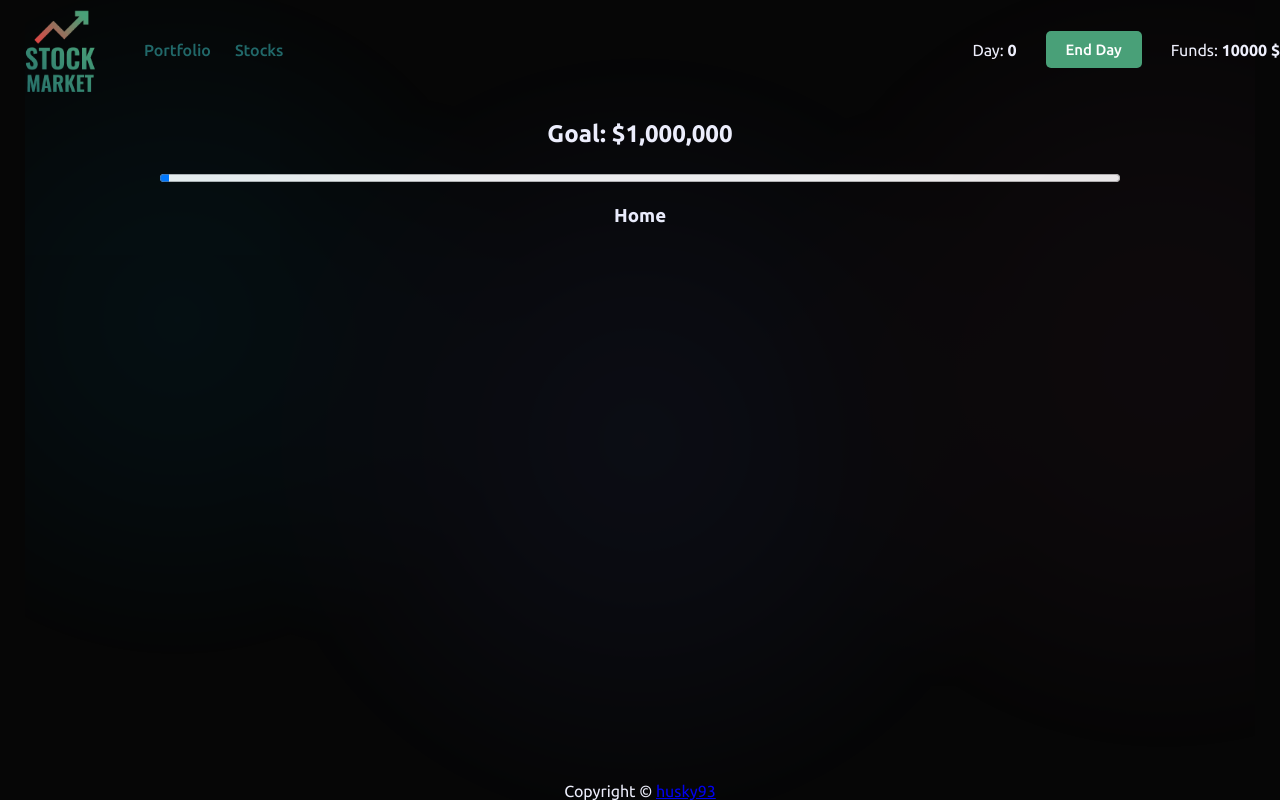
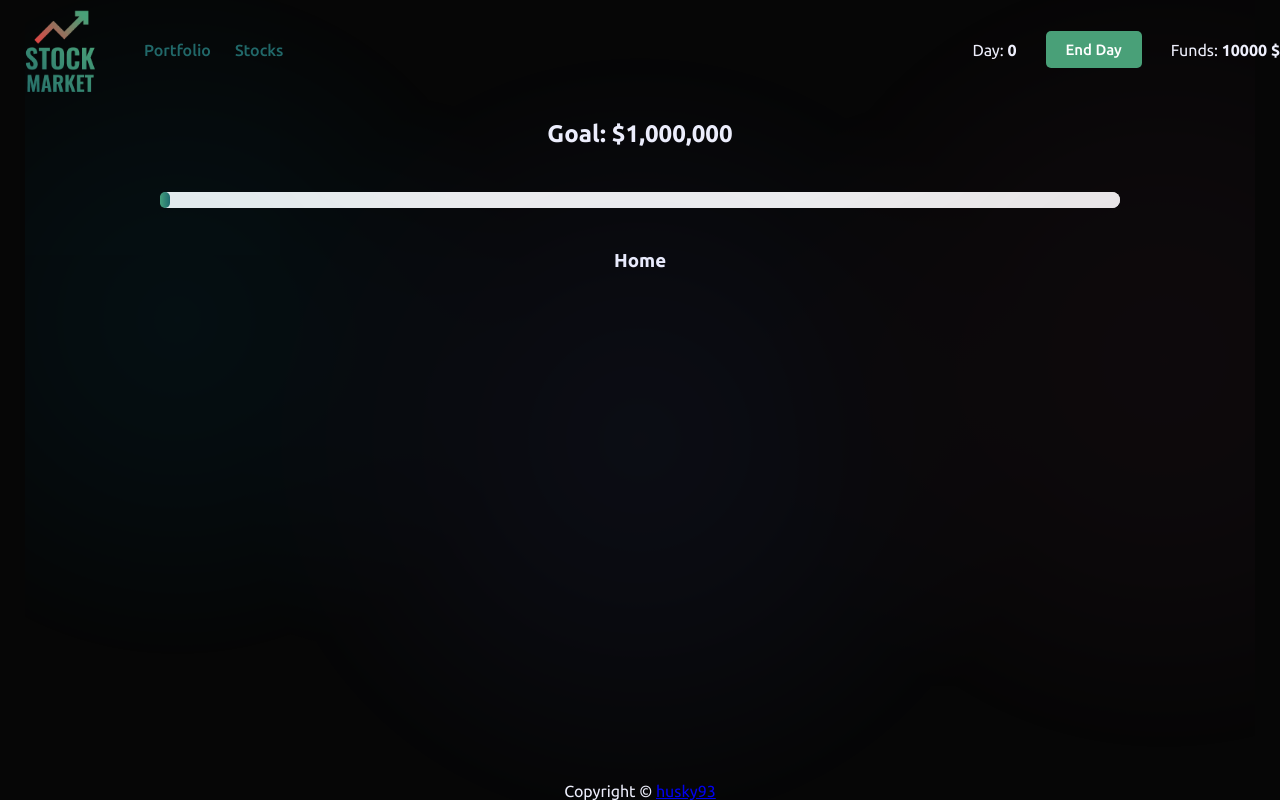
Before and after one commit to husky93/vue-stock-trader, a Vue app: page / in a window 1280 px wide. Built offline with nearby package versions, Linux system fonts and the light colour scheme.

Commit message:
Style the progress bar

```diff
--- a/src/components/Goal.vue
+++ b/src/components/Goal.vue
@@ -11,9 +11,42 @@ export default {
 }
 </script>
 
-<style>
+<style scoped>
 progress {
   width: 75%;
-  height: 1rem;
+  height: 16px;
+  margin-bottom: 24px;
+  position: relative;
+  background: #eee;
+  border-radius: 100px;
+}
+
+progress::-moz-progress-bar {
+  border-radius: 100px;
+  background: linear-gradient(
+    to right,
+    var(--primary-color),
+    var(--secondary-color)
+  );
+}
+
+progress::-webkit-progress-bar {
+  background: #eee;
+  border-radius: 100px;
+}
+
+progress::-webkit-progress-value {
+  border-radius: 100px;
+  background: linear-gradient(
+    to right,
+    var(--primary-color),
+    var(--secondary-color)
+  );
+}
+.goal {
+  display: flex;
+  flex-direction: column;
+  align-items: center;
+  gap: 24px;
 }
 </style>
```
